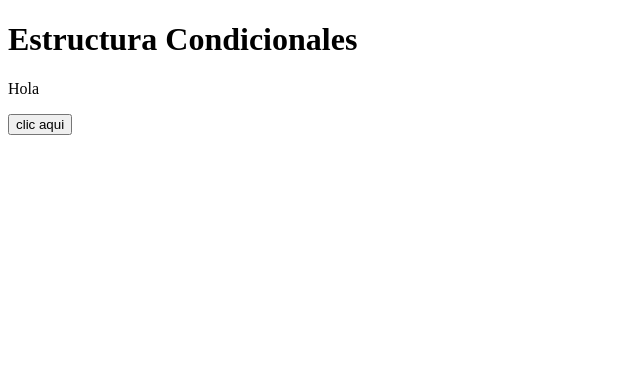
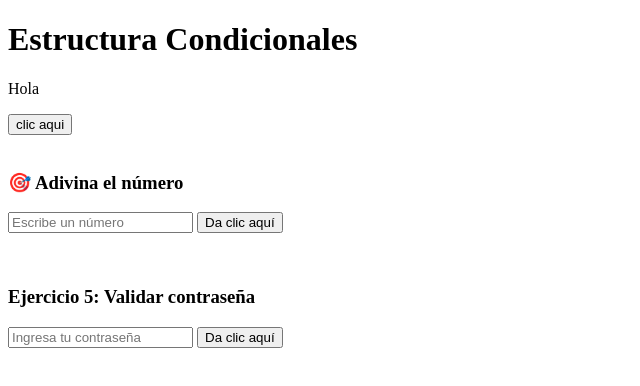
Before and after one commit to AntoCV/practica-js, a plain HTML site: page Condicionales/index.html in a window 1280 px wide. Shown: the whole page, without its empty margins (0-640 px from the left). Drawn offline with Linux system fonts and the light colour scheme.

Commit message:
Más ejercicios de condicionales 08102025

```diff
--- a/Condicionales/index.html
+++ b/Condicionales/index.html
@@ -10,8 +10,17 @@
     <h1>Estructura Condicionales</h1>
 
     <p id="hola">Hola</p>
-    <button onclick="cambiarTexto()">clic aqui</button>
+    <button onclick="cambiarTexto()">clic aqui</button> <br><br>
 
+    <h3>🎯 Adivina el número</h3>
+    <input type="number" id="numUser" placeholder="Escribe un número">
+    <button onclick="secreto()">Da clic aquí</button>
+    <p id="mostrarResultado"></p> <br>
+
+    <h3>Ejercicio 5: Validar contraseña</h3>
+    <input type="password" id="passUser" placeholder="Ingresa tu contraseña">
+    <button onclick="verificarPassword()">Da clic aquí</button>
+    <p id="mensajePassword"></p>
 
 
 
--- a/Condicionales/script.js
+++ b/Condicionales/script.js
@@ -52,3 +52,59 @@ if (total > 100) {
 } else {
     console.log("Gracias por su consumo, Su total es de: " + total);
 }
+
+
+
+// 📝 Ejercicio 4: Adivina el número
+// El programa debe tener una variable con un número secreto (ej. 7), y otra con el número que el usuario intenta adivinar. Dile si acertó o no.
+
+
+let numSecreto10 = 7;
+let numUsuario10 = 7;
+
+if (numUsuario10 === numSecreto10) {
+    console.log("Adivinaste el número secreto");
+} else {
+    console.log("Sigue intentando");
+}
+
+// 🧪 Extra: ¿Quieres hacerlo con input y botón en HTML? Aquí te dejo la estructura por si quieres probarlo en una página web:
+
+let numSecreto = 9;
+
+function secreto() {
+    let numUsuario = Number(document.getElementById("numUser").value);
+    let resultado = document.getElementById("mostrarResultado");
+
+    // console.log(typeof numUsuario);
+    // console.log(typeof resultado);
+
+
+    if (numUsuario === numSecreto) {
+        resultado.innerText = "🎉 ¡Adivinaste el número secreto!";
+    } else if (numUsuario > numSecreto) {
+        resultado.innerText = "📉 Te pasaste, intenta con un número menor.";
+    } else {
+        resultado.innerText = "📈 Muy bajo, intenta con un número mayor.";
+    }
+
+}
+
+
+// 🧪 Ejercicio 5: Validar contraseña 📌 Enunciado:
+// Tienes una contraseña guardada en una variable (por ejemplo: "1234"). El usuario escribe una contraseña en un input. Al hacer clic:
+// Si es igual a la guardada: mostrar "Acceso concedido"
+// Si no: mostrar "Contraseña incorrecta"
+
+let passwordGuardada = "12345abc";
+
+function verificarPassword() {
+    let passwordUsuario = document.getElementById("passUser").value;
+    let mensaje01 = document.getElementById("mensajePassword");
+
+    if (passwordUsuario === passwordGuardada) {
+        mensaje01.innerText = "OK, Puedes ingresar";
+    } else {
+        mensaje01.innerText = "Contraseña incorrecta";
+    }
+}
```
